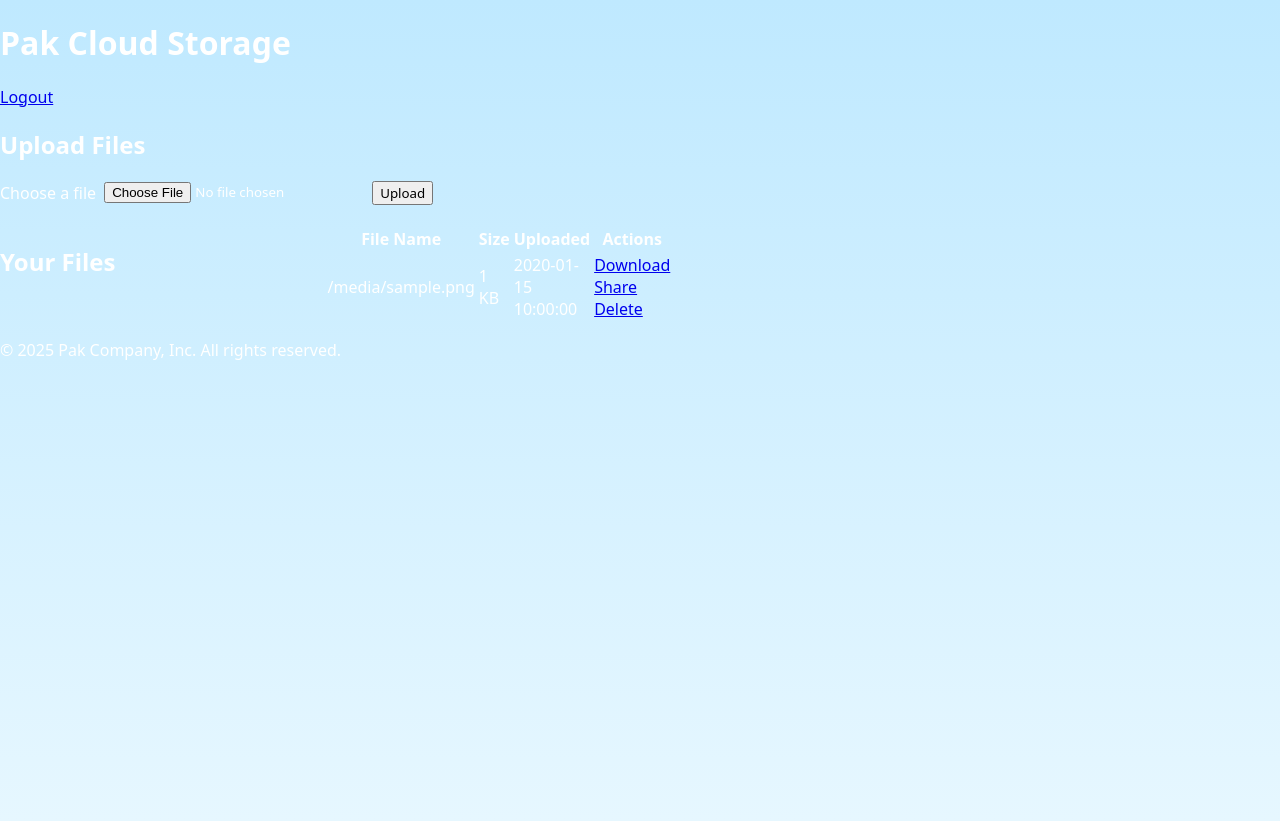
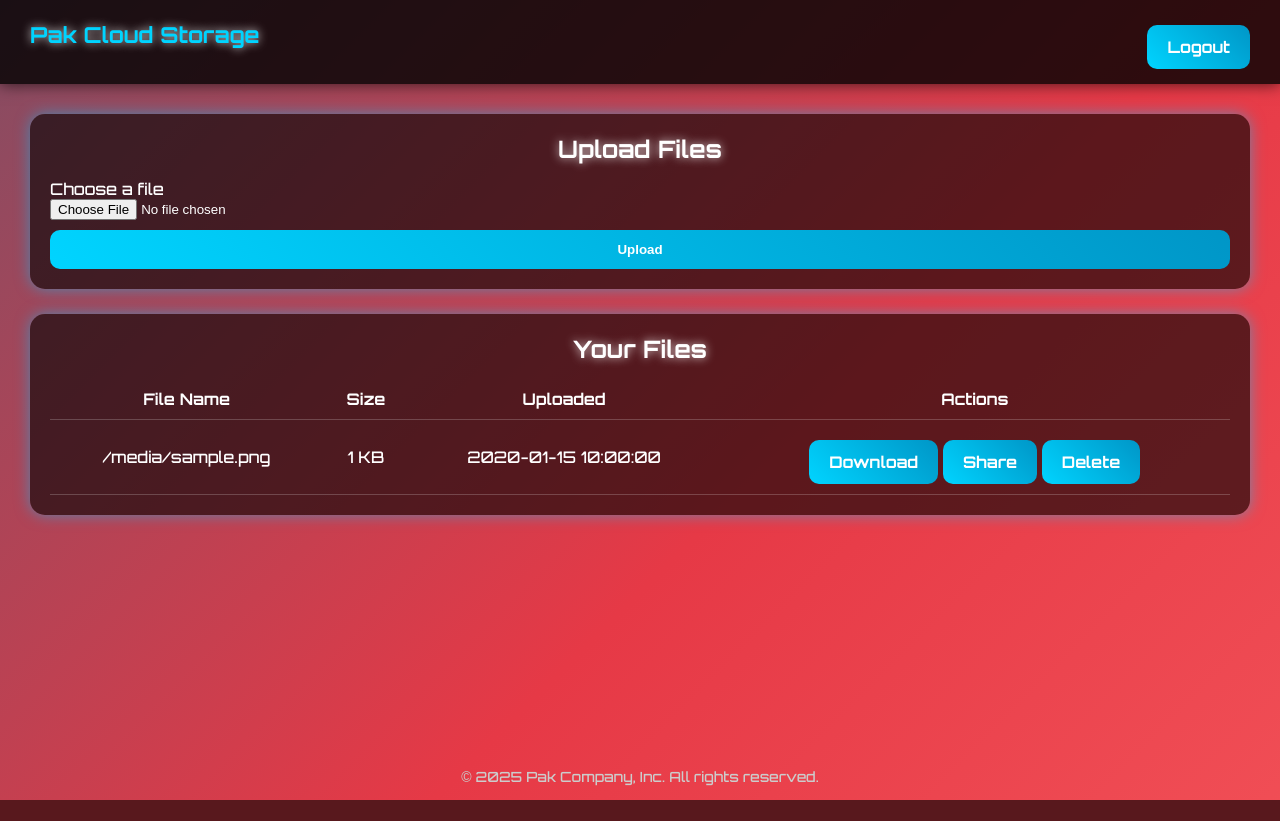
Before and after one commit to PhantomCode-CyberReign/Pak-Cloud-Storage, a Python web app: template templates/dashboard.html in a window 1280 px wide. After the commit the page ends 800 px from the top, so only its background shows below. Run offline with Jinja, Linux system fonts and the light colour scheme; the template is opened without the code that fills it: most values are stand-ins (such as "Sample title", 1, 10 or a date in 2020).

Commit message:
Update style.css

```diff
--- a/static/css/style.css
+++ b/static/css/style.css
@@ -1,39 +1,196 @@
-:root{
---light-blue:#bfe9ff;
---dark-blue:#0b3d91;
---dark:#0b1620;
---dark-red:#8b0000;
---light-red:#ff6b6b;
---glass: rgba(255,255,255,0.06);
+/* General Reset */
+* {
+  margin: 0;
+  padding: 0;
+  box-sizing: border-box;
 }
 
+body {
+  font-family: 'Orbitron', sans-serif;
+  background: linear-gradient(135deg, #0d1b2a, #1b263b, #415a77, #e63946, #ff6b6b);
+  background-size: 400% 400%;
+  animation: gradientBG 15s ease infinite;
+  color: #fff;
+  min-height: 100vh;
+  display: flex;
+  flex-direction: column;
+}
 
-*{box-sizing:border-box;font-family: 'Poppins', system-ui, -apple-system, 'Segoe UI', Roboto, 'Helvetica Neue', Arial}
-body{margin:0;background: linear-gradient(180deg, var(--light-blue), #e6f7ff);color:#fff;min-height:100vh}
-.topbar{display:flex;justify-content:space-between;padding:16px 32px;background:linear-gradient(90deg,var(--dark-blue),var(--dark));align-items:center;box-shadow:0 6px 24px rgba(2,6,23,0.6)}
-.brand{font-size:20px;font-weight:700;letter-spacing:1px}
-.container{padding:40px;max-width:1100px;margin:0 auto}
-.card{background:linear-gradient(180deg, rgba(255,255,255,0.03), rgba(255,255,255,0.01));border-radius:16px;padding:24px;box-shadow:0 8px 40px rgba(11,29,68,0.5);backdrop-filter: blur(6px);color:#fff}
-.center-card{max-width:480px;margin:30px auto}
-.btn{display:inline-block;padding:10px 16px;border-radius:10px;background:linear-gradient(90deg,var(--light-blue),var(--dark-blue));border:none;color:#051026;font-weight:700;text-decoration:none;cursor:pointer}
-.btn.small{padding:6px 10px;font-size:13px;border-radius:8px}
-.btn.danger{background:linear-gradient(90deg,var(--light-red),var(--dark-red));color:#fff}
-.file-list{display:grid;grid-template-columns:repeat(auto-fill,minmax(260px,1fr));gap:18px;margin-top:20px}
-.file-card{padding:12px;border-radius:12px;background:var(--glass);}
-.file-name{font-weight:700}
-.file-meta{font-size:12px;opacity:0.8}
-.upload-form{display:flex;gap:8px;align-items:center}
-.flash-wrap{position:fixed;right:20px;top:20px;z-index:90}
-.flash{padding:10px 14px;border-radius:8px;margin-bottom:8px;color:#051026}
-.flash.success{background:linear-gradient(90deg,var(--light-blue),var(--dark-blue))}
-.flash.danger{background:linear-gradient(90deg,var(--light-red),var(--dark-red))}
-.footer{padding:12px 0;text-align:center;opacity:0.8}
+@keyframes gradientBG {
+  0% { background-position: 0% 50%; }
+  50% { background-position: 100% 50%; }
+  100% { background-position: 0% 50%; }
+}
 
+h1, h2, h3 {
+  text-align: center;
+  margin-bottom: 15px;
+  text-shadow: 0 0 10px rgba(255,255,255,0.8);
+}
 
-/* Animations */
-.file-card{transition:transform .28s cubic-bezier(.2,.8,.2,1), box-shadow .28s}
-.file-card:hover{transform:translateY(-6px);box-shadow:0 18px 40px rgba(2,6,23,0.6)}
+/* Container (Login/Register/Share) */
+.login-container, .share-container {
+  background: rgba(0,0,0,0.7);
+  border-radius: 20px;
+  padding: 30px;
+  max-width: 420px;
+  margin: auto;
+  margin-top: 60px;
+  box-shadow: 0 0 25px rgba(0, 195, 255, 0.7);
+  animation: fadeIn 1.2s ease;
+}
 
+@keyframes fadeIn {
+  from { opacity: 0; transform: translateY(30px); }
+  to { opacity: 1; transform: translateY(0); }
+}
 
-/* responsive */
-@media (max-width:600px){.container{padding:18px}.topbar{padding:12px}}
+.title {
+  font-size: 28px;
+  margin-bottom: 5px;
+  color: #00d4ff;
+}
+
+.subtitle {
+  font-size: 16px;
+  margin-bottom: 20px;
+  color: #f8f9fa;
+}
+
+/* Forms */
+.login-form, .upload-form {
+  display: flex;
+  flex-direction: column;
+}
+
+.input-group {
+  margin-bottom: 15px;
+}
+
+.input-group label {
+  font-size: 14px;
+  margin-bottom: 6px;
+  display: block;
+}
+
+.input-group input {
+  padding: 10px;
+  border-radius: 8px;
+  border: none;
+  outline: none;
+  width: 100%;
+  font-size: 14px;
+}
+
+.captcha-container {
+  margin-bottom: 15px;
+}
+
+.btn-login, .btn-register, .btn-upload, .btn-download, .btn-action, .btn-logout {
+  padding: 12px 20px;
+  border: none;
+  border-radius: 10px;
+  background: linear-gradient(45deg, #00d4ff, #0096c7);
+  color: #fff;
+  font-weight: bold;
+  cursor: pointer;
+  transition: all 0.3s ease;
+  text-decoration: none;
+  display: inline-block;
+  margin-top: 10px;
+  text-align: center;
+}
+
+.btn-login:hover, .btn-register:hover, .btn-upload:hover,
+.btn-download:hover, .btn-action:hover, .btn-logout:hover {
+  background: linear-gradient(45deg, #ff4d6d, #d00000);
+  transform: scale(1.05);
+  box-shadow: 0 0 15px rgba(255,255,255,0.6);
+}
+
+/* Dashboard */
+.dashboard-header {
+  display: flex;
+  justify-content: space-between;
+  align-items: center;
+  background: rgba(0,0,0,0.8);
+  padding: 15px 30px;
+  box-shadow: 0 0 15px rgba(0,0,0,0.7);
+}
+
+.logo {
+  font-size: 22px;
+  font-weight: bold;
+  color: #00d4ff;
+}
+
+.dashboard-main {
+  flex: 1;
+  padding: 30px;
+}
+
+.upload-section, .file-list {
+  background: rgba(0,0,0,0.6);
+  border-radius: 15px;
+  padding: 20px;
+  margin-bottom: 25px;
+  box-shadow: 0 0 15px rgba(0,195,255,0.5);
+}
+
+.files-table {
+  width: 100%;
+  border-collapse: collapse;
+  margin-top: 15px;
+}
+
+.files-table th, .files-table td {
+  border-bottom: 1px solid rgba(255,255,255,0.2);
+  padding: 10px;
+  text-align: center;
+}
+
+.no-files {
+  text-align: center;
+  color: #bbb;
+  margin-top: 20px;
+}
+
+/* Share Download Page */
+.file-card {
+  background: rgba(0,0,0,0.6);
+  padding: 20px;
+  border-radius: 15px;
+  text-align: center;
+  margin-top: 20px;
+}
+
+.file-card.error {
+  border: 1px solid #ff4d6d;
+  color: #ff6b6b;
+}
+
+/* Footer */
+.dashboard-footer, .site-footer, .footer-text {
+  text-align: center;
+  padding: 15px;
+  font-size: 14px;
+  color: #ccc;
+  margin-top: auto;
+}
+
+/* Flash Messages */
+.flash-messages {
+  margin: 10px 0;
+}
+
+.flash {
+  padding: 10px;
+  border-radius: 8px;
+  margin-bottom: 5px;
+  text-align: center;
+  font-size: 14px;
+}
+
+.flash.success { background: rgba(0,255,128,0.2); color: #00ff99; }
+.flash.error { background: rgba(255,0,0,0.2); color: #ff4d6d; }
+.flash.info { background: rgba(0,128,255,0.2); color: #00d4ff; }
```
